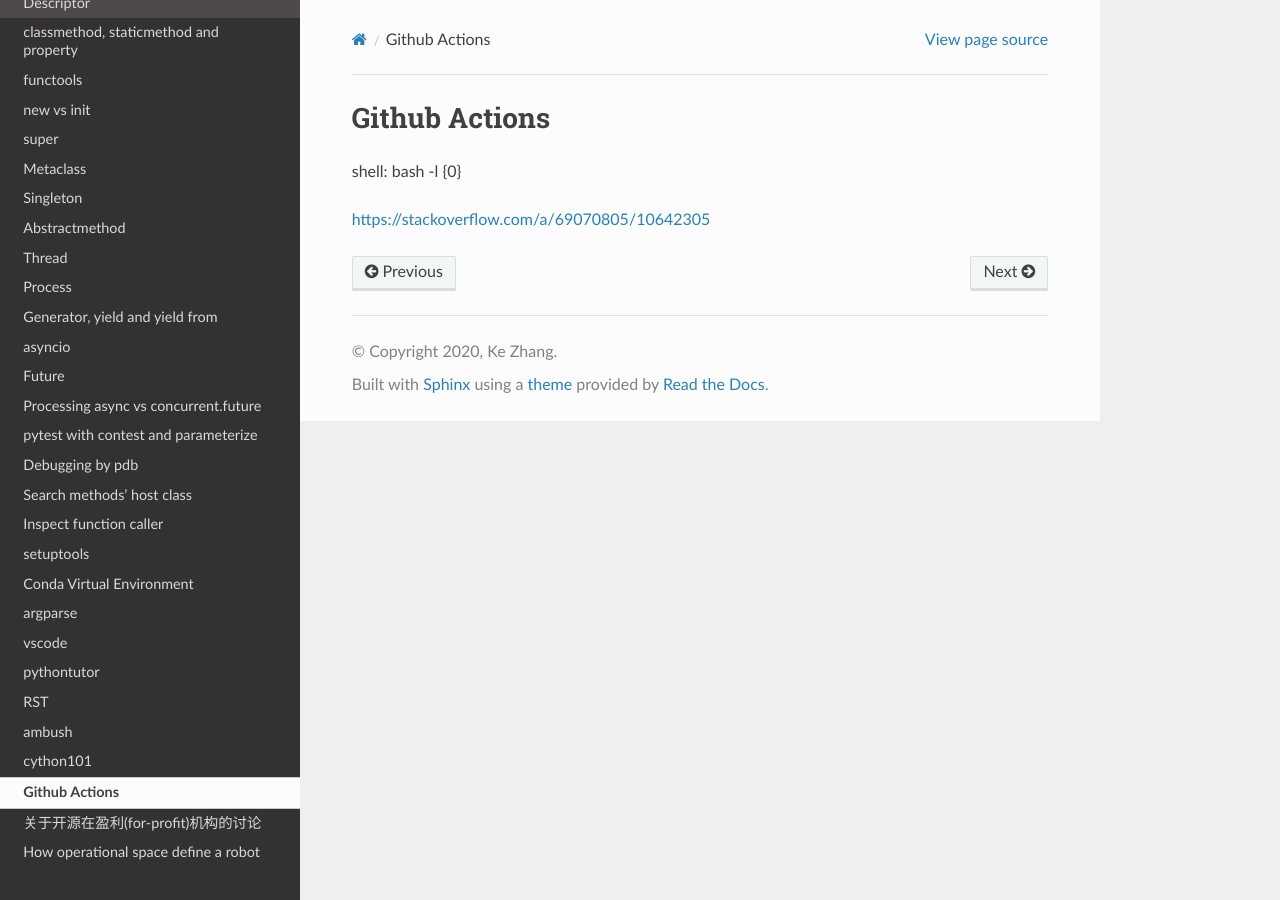
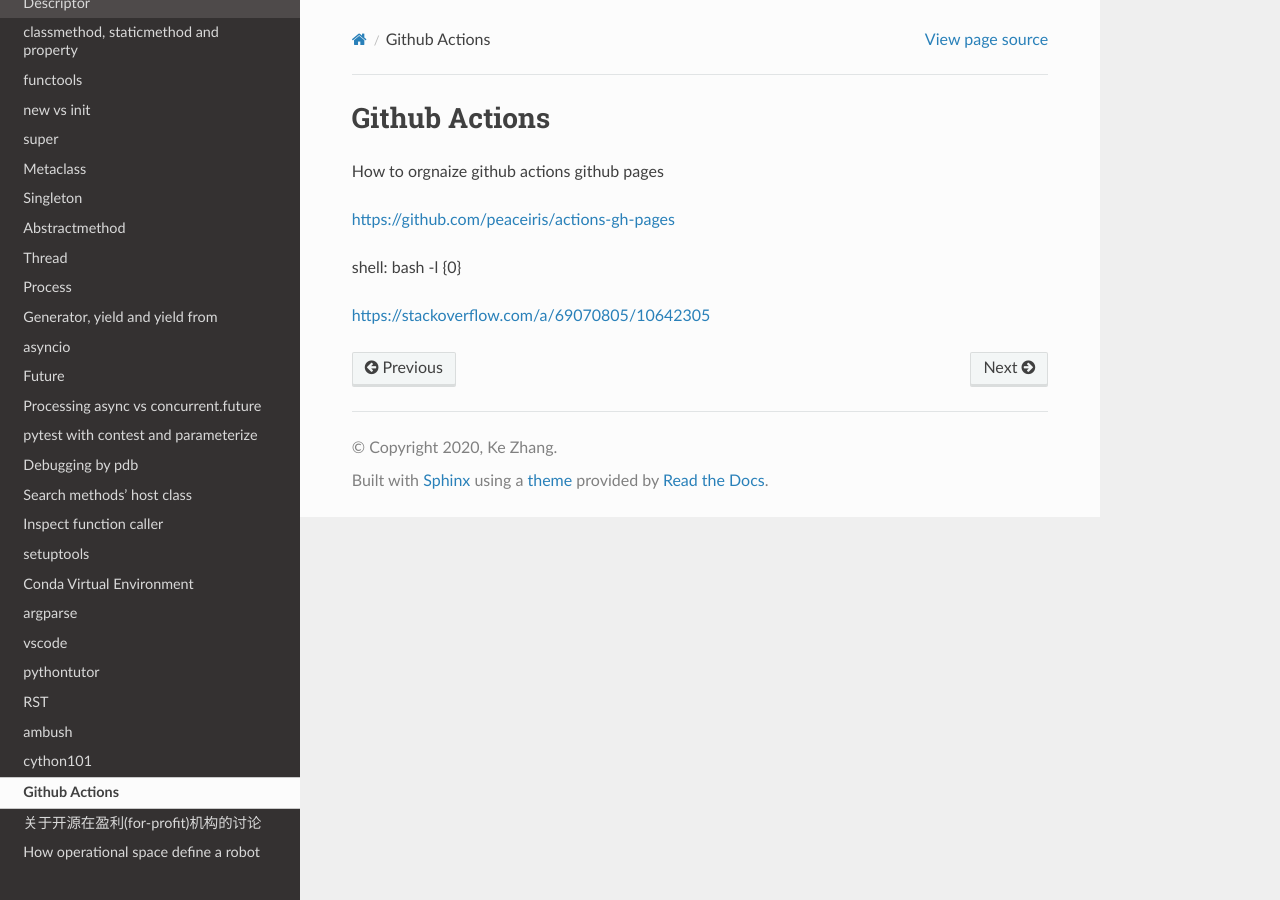
Before and after one commit to ke-zhang-rd/krystal, a Sphinx documentation site: the page built from docs/source/githubactions.rst, in a window 1280 px wide. Built offline with Sphinx 7.4.7 and the Read the Docs theme 2.0.0, drawn with Linux system fonts in a browser that asks for light colours.

Commit message:
Update githubactions.rst

```diff
--- a/docs/source/githubactions.rst
+++ b/docs/source/githubactions.rst
@@ -2,6 +2,11 @@
 Github Actions
 ==============
 
+How to orgnaize github actions github pages
+
+https://github.com/peaceiris/actions-gh-pages
+
+
 shell: bash -l {0}
 
 https://stackoverflow.com/a/69070805/10642305
```
